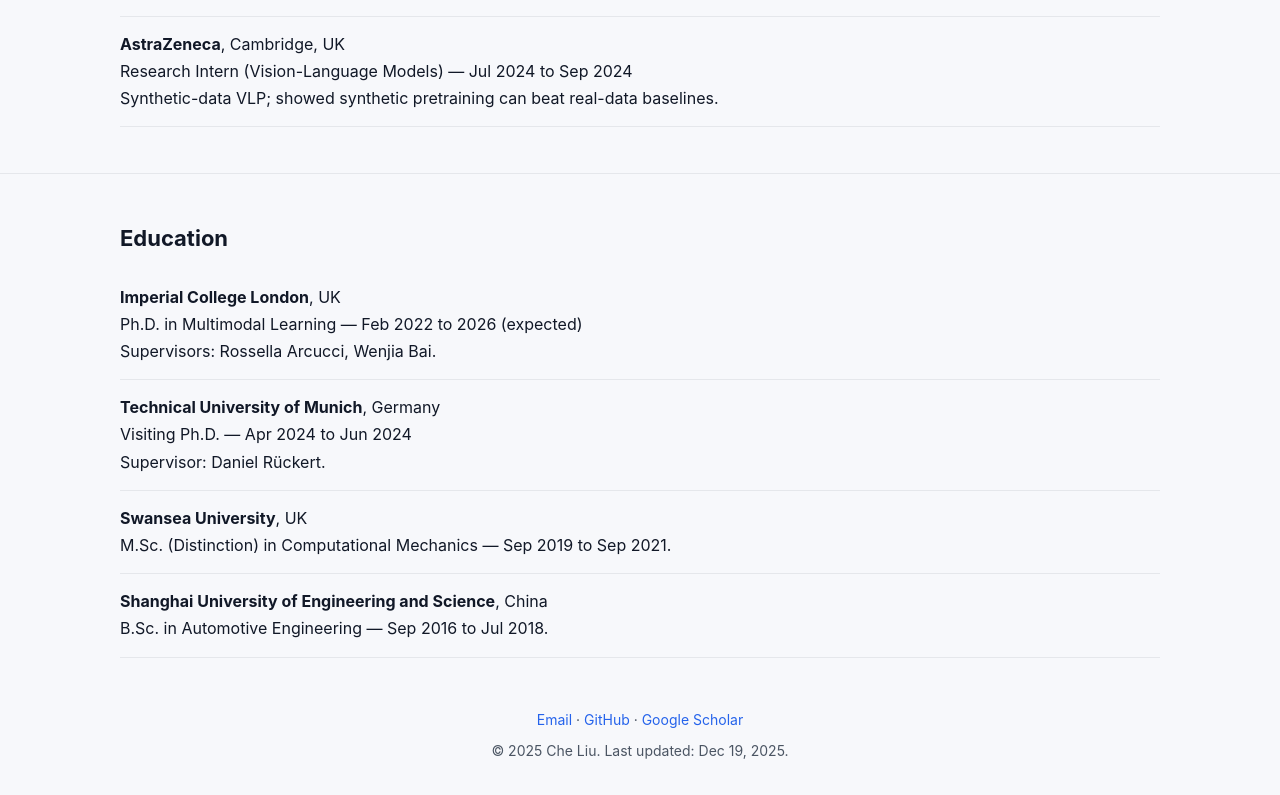
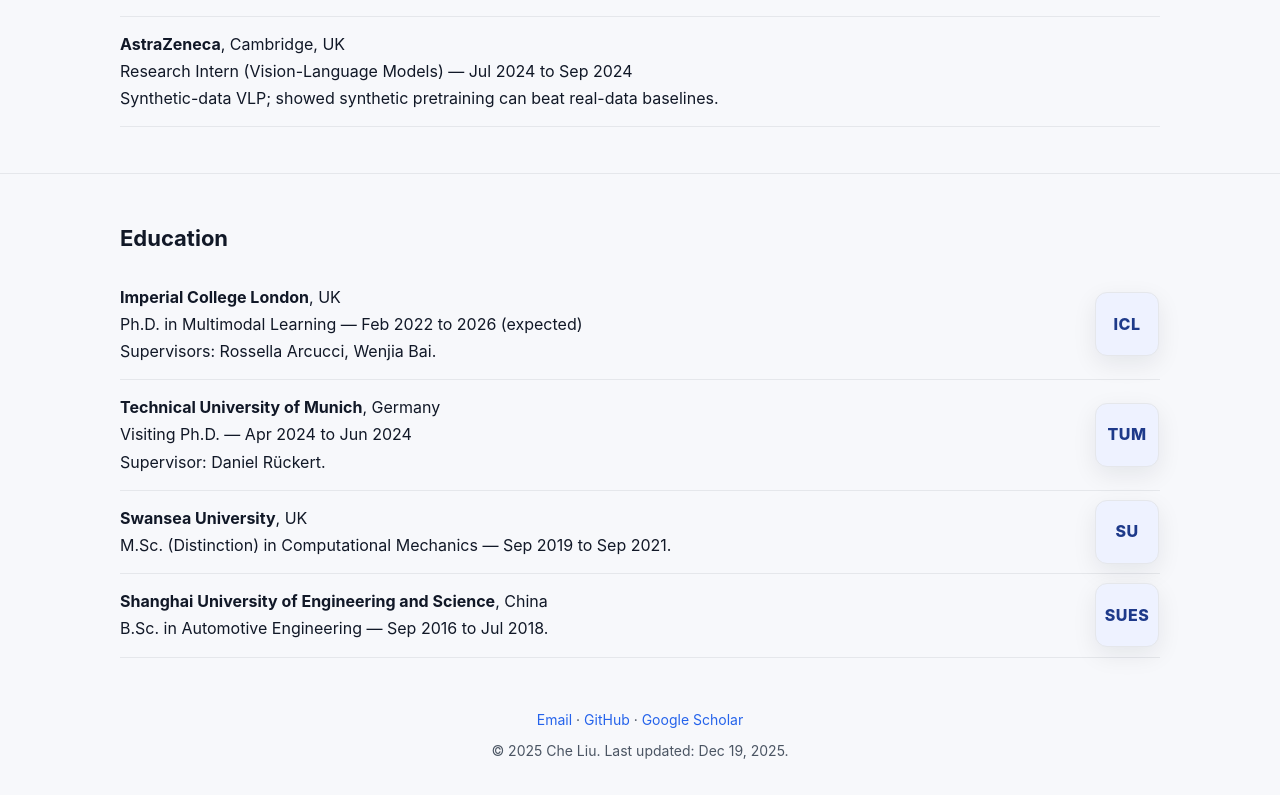
Before and after one commit to cheliu-computation/cheliu-computation.github.io, a plain HTML site: page index.html in a window 1280 px wide. Shown: the part 2068-2863 px from the top of the page. Drawn offline with Linux system fonts and the light colour scheme.

Commit message:
Add education logo badges

```diff
--- a/assets/css/style.css
+++ b/assets/css/style.css
@@ -181,6 +181,33 @@
   vertical-align: top;
 }
 
+.logo-cell {
+  width: 110px;
+  text-align: right;
+  padding-left: 14px;
+}
+
+.logo-badge {
+  display: inline-flex;
+  align-items: center;
+  justify-content: center;
+  width: 64px;
+  height: 64px;
+  border-radius: 12px;
+  background: #eef2ff;
+  border: 1px solid var(--border);
+  color: #1e3a8a;
+  font-weight: 800;
+  letter-spacing: 0.5px;
+  box-shadow: var(--shadow);
+}
+
+.logo-badge small {
+  display: block;
+  font-size: 10px;
+  color: #4b5563;
+}
+
 .footer {
   padding: 24px 0 32px;
   text-align: center;
--- a/index.html
+++ b/index.html
@@ -145,6 +145,9 @@
             Ph.D. in Multimodal Learning — Feb 2022 to 2026 (expected)<br>
             Supervisors: Rossella Arcucci, Wenjia Bai.
           </td>
+          <td class="logo-cell">
+            <div class="logo-badge">ICL</div>
+          </td>
         </tr>
         <tr class="edu-row">
           <td class="edu-cell" width="90%">
@@ -152,17 +155,26 @@
             Visiting Ph.D. — Apr 2024 to Jun 2024<br>
             Supervisor: Daniel Rückert.
           </td>
+          <td class="logo-cell">
+            <div class="logo-badge">TUM</div>
+          </td>
         </tr>
         <tr class="edu-row">
           <td class="edu-cell" width="90%">
             <b>Swansea University</b>, UK<br>
             M.Sc. (Distinction) in Computational Mechanics — Sep 2019 to Sep 2021.
           </td>
+          <td class="logo-cell">
+            <div class="logo-badge">SU</div>
+          </td>
         </tr>
         <tr class="edu-row">
           <td class="edu-cell" width="90%">
             <b>Shanghai University of Engineering and Science</b>, China<br>
             B.Sc. in Automotive Engineering — Sep 2016 to Jul 2018.
+          </td>
+          <td class="logo-cell">
+            <div class="logo-badge">SUES</div>
           </td>
         </tr>
       </table>
```
